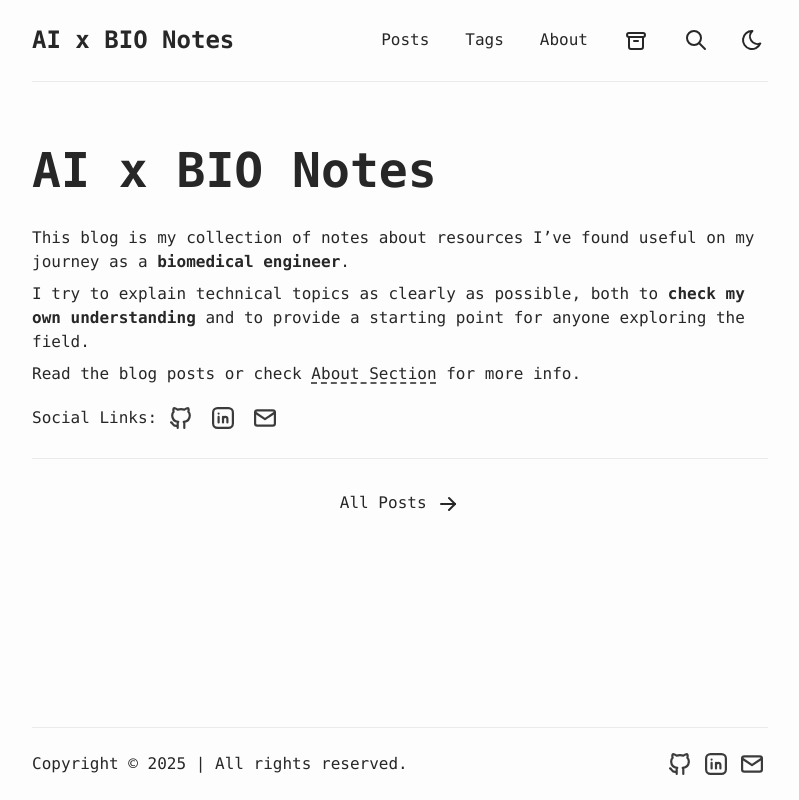
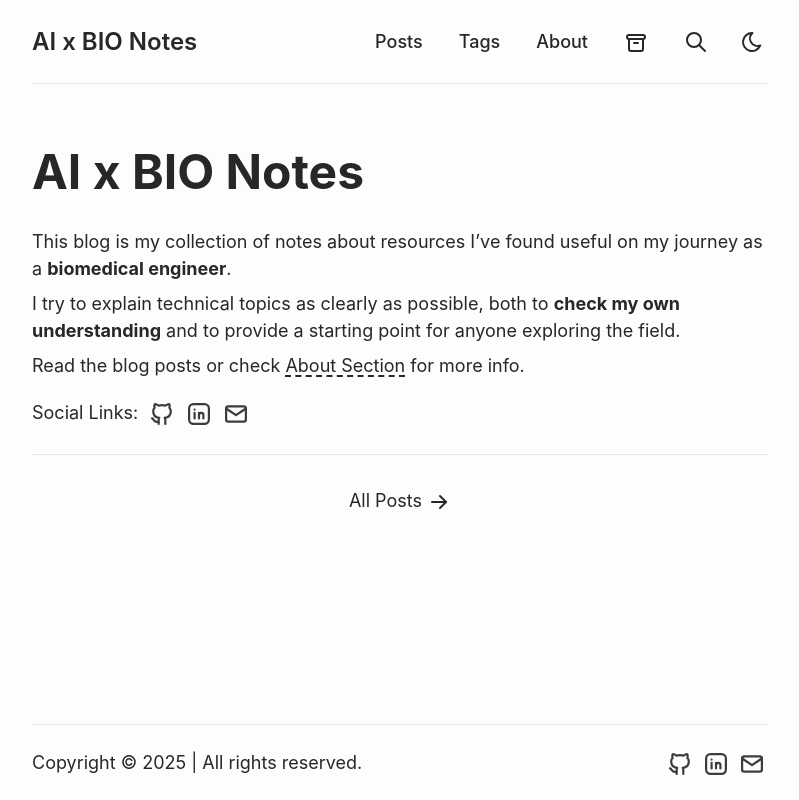
Before and after one commit to vincenzocivale/blog_repo, an Astro site: page / in a window 1280 px wide. Shown: the whole page, without its empty margins (240-1039 px from the left). Built offline with nearby package versions, Linux system fonts and the light colour scheme; Astro itself is replaced by a stand-in of ours.

Commit message:
refactor: update body and code font styles for improved readability

```diff
--- a/src/styles/global.css
+++ b/src/styles/global.css
@@ -38,7 +38,12 @@ html[data-theme="dark"] {
     @apply overflow-y-scroll scroll-smooth;
   }
   body {
-    @apply flex min-h-svh flex-col bg-background font-mono text-foreground selection:bg-accent/75 selection:text-background;
+    @apply flex min-h-svh flex-col bg-background text-foreground selection:bg-accent/75 selection:text-background;
+    font-family: -apple-system, BlinkMacSystemFont, "Segoe UI", 'Roboto', 'Oxygen', 'Ubuntu', 'Cantarell', 'Fira Sans', 'Droid Sans', 'Helvetica Neue', sans-serif;
+    font-size: 18px;
+  }
+  code, pre, kbd {
+    font-family: "Courier New", Courier, monospace;
   }
   a,
   button {
```
